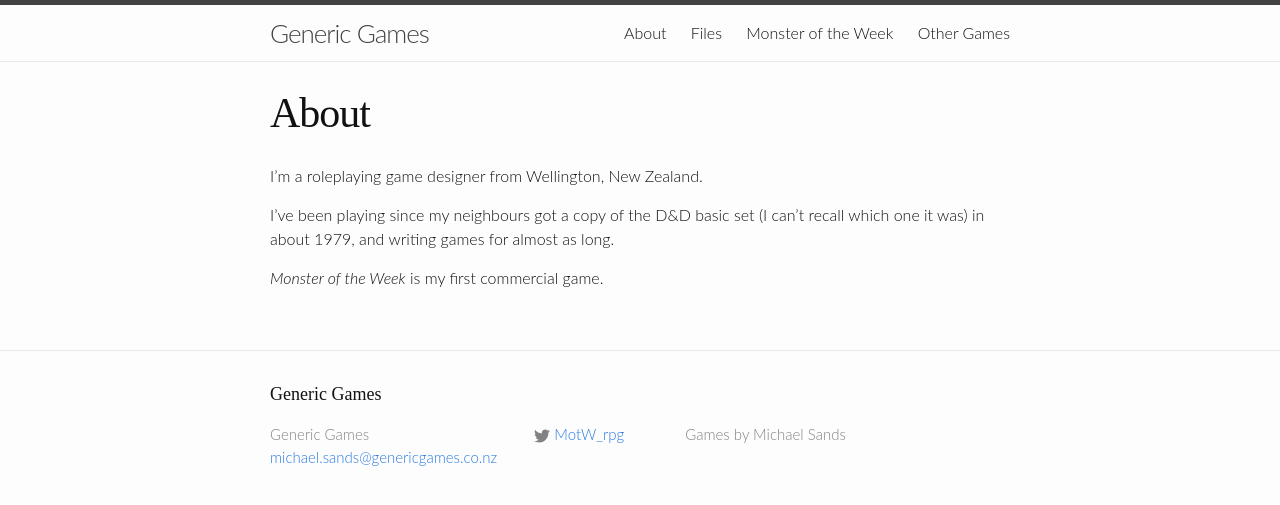
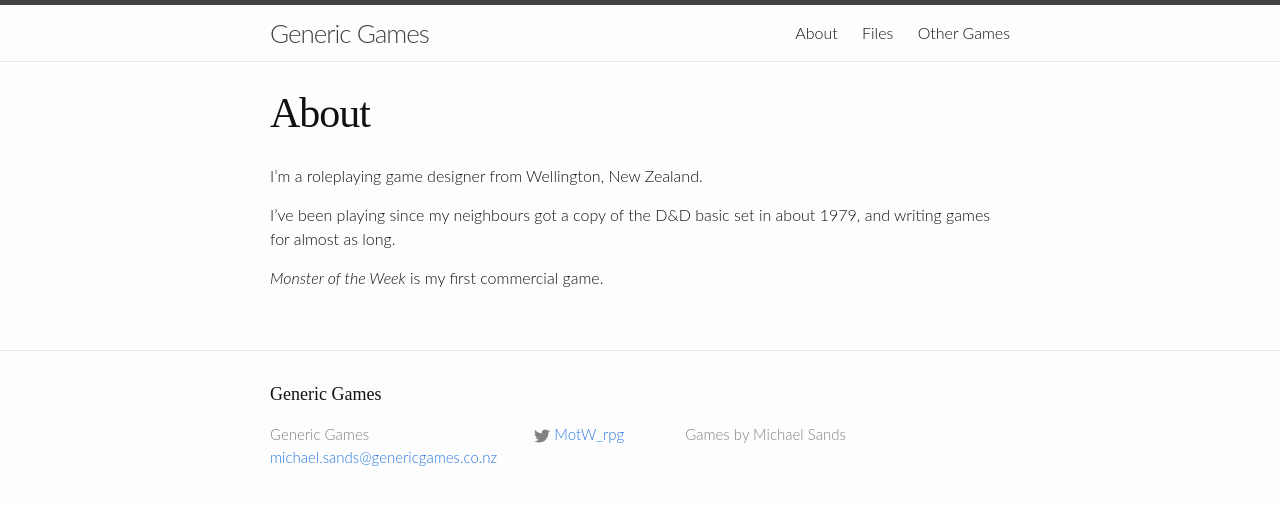
Before and after one commit to michael-sands/generic_games_site, a Jekyll site: the page built from about.md, in a window 1280 px wide. Shown: the top 505 px of the page. Built offline with Jekyll 4.4.1, drawn with Linux system fonts in a browser that asks for light colours; some web fonts are replaced.

```diff
--- a/about.md
+++ b/about.md
@@ -5,6 +5,6 @@ permalink: /about/
 ---
 I'm a roleplaying game designer from Wellington, New Zealand.
 
-I've been playing since my neighbours got a copy of the D&D basic set (I can't recall which one it was) in about 1979, and writing games for almost as long.
+I've been playing since my neighbours got a copy of the D&D basic set in about 1979, and writing games for almost as long.
 
 *Monster of the Week* is my first commercial game.
--- a/index.html
+++ b/index.html
@@ -6,7 +6,7 @@ layout: default
   <h1>News</h1>
 
   <ul class="post-list">
-    {% for post in site.posts %}
+    {% for post in site.posts reversed %}
       <li>
         <span class="post-meta">{{ post.date | date: "%b %-d, %Y" }}</span>
 
```
Also changed, not shown: _posts/2015-01-31-motw-revised.md (added, +7 -0 lines), motw.md (+1 -38 lines), images/MOTW-Front-Cover.jpg (added), images/MOTW-Page-Header.jpg (added).
